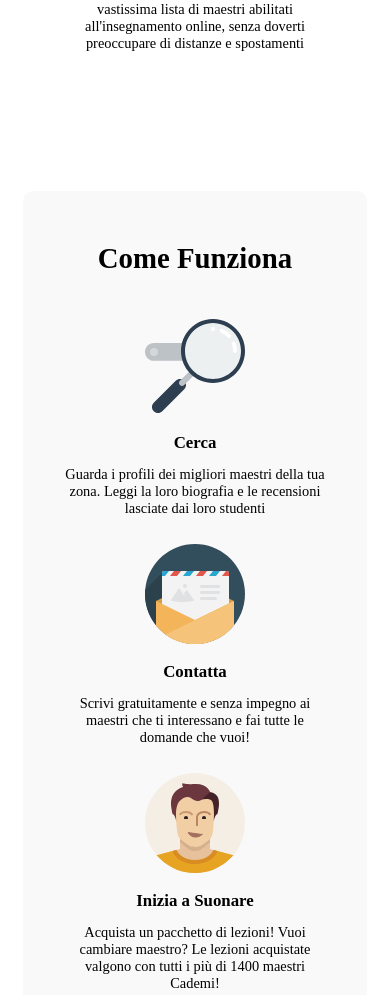
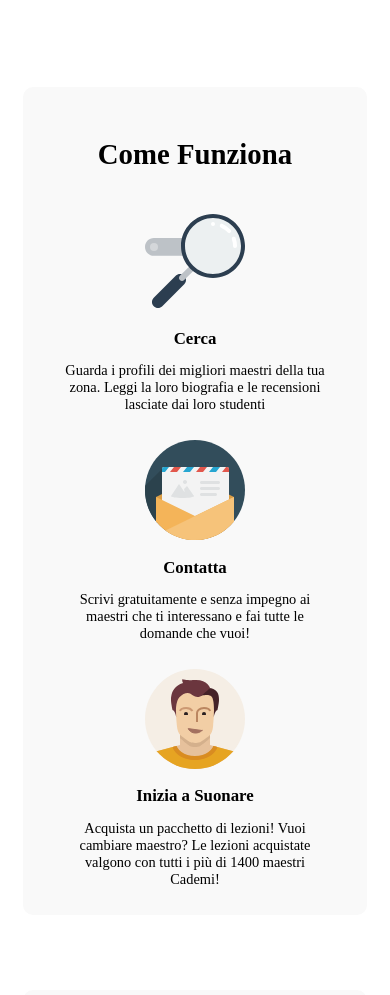
Before and after one commit to flavioalessandri/html-css-resp-wannabe, a plain HTML site: page index.html in a window 390 px wide. Shown: the part 686-1681 px from the top of the page. Drawn offline with Linux system fonts and the light colour scheme.

Commit message:
Layout Reespnsive viewport 420px - riadattamento margin

```diff
--- a/style-responsive.css
+++ b/style-responsive.css
@@ -90,11 +90,17 @@ img {
   }
 
   .container {
-    margin:20% 4%;
-    padding: 10%;
+    margin:0 4% 20% 4%;
+    padding: 10% 10% 0 10%;
     text-align: center;
     border-radius: 10px;
   }
+
+  .container.grey {
+    margin:20% 4% 20% 4%;
+    background-color: #f9f9f9;
+  }
+
 
   .row {
     width: 100%;
```
